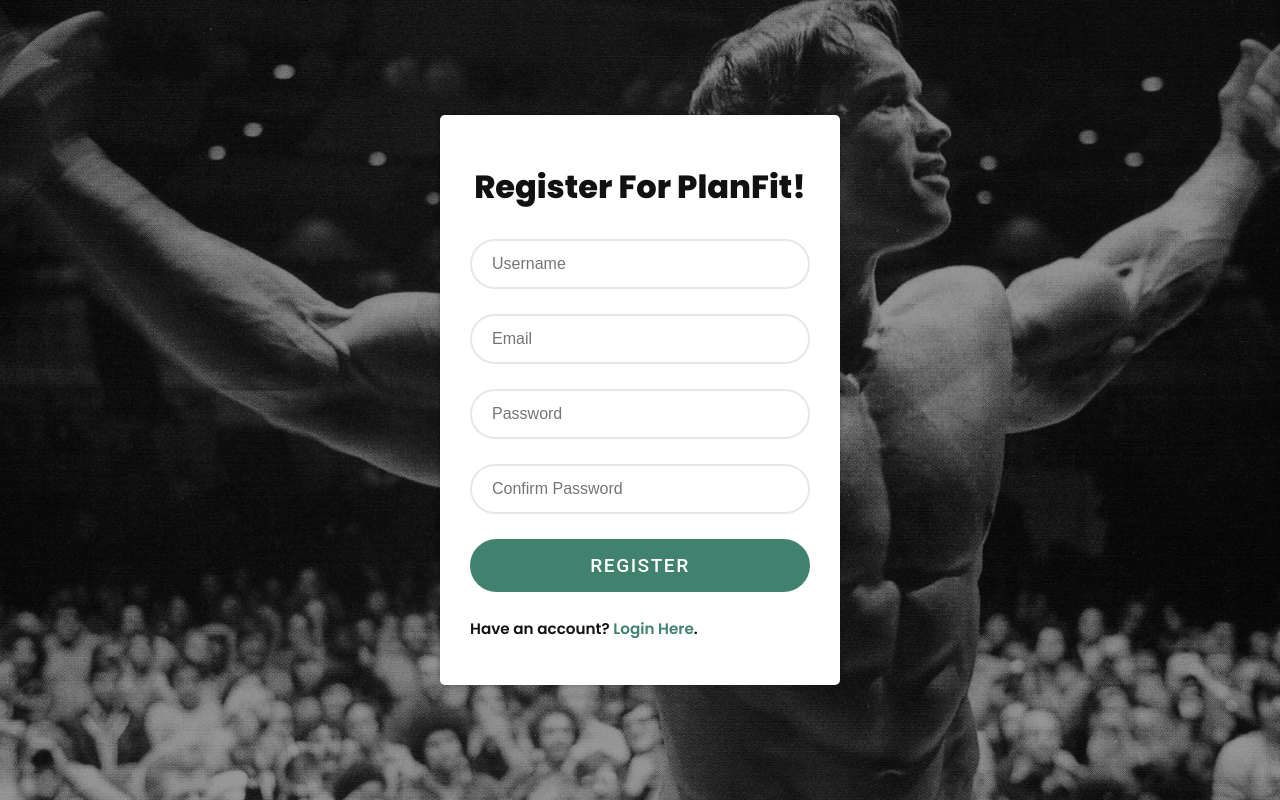
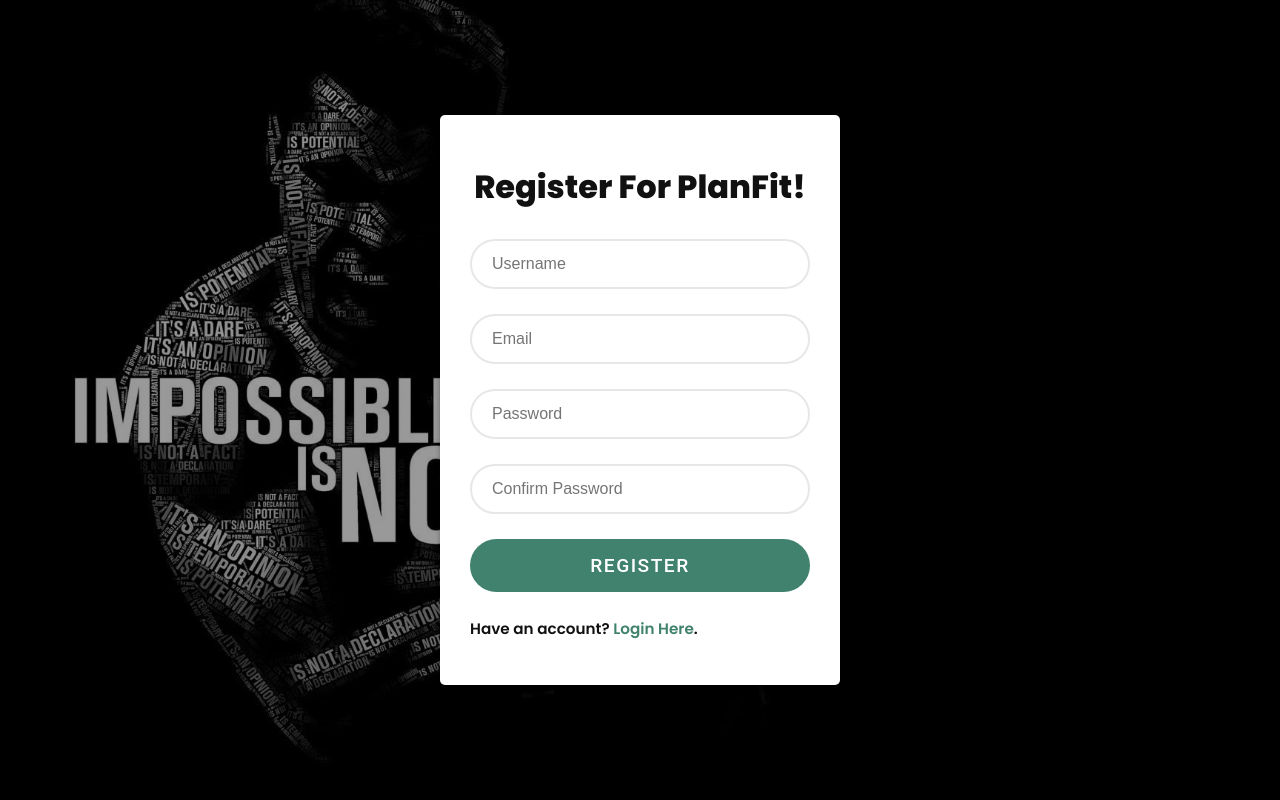
Before and after one commit to Mohammed-Razzak/Final-project, a PHP site: page /register.php in a window 1280 px wide. Run offline with PHP 8.4, Linux system fonts and the light colour scheme; data that the repository does not hold is empty.

Commit message:
image update

```diff
--- a/style.css
+++ b/style.css
@@ -9,7 +9,7 @@
 #register-body {
   width: 100%;
   min-height: 100vh;
-  background-image: linear-gradient(rgba(0,0,0,.4), rgba(0,0,0,.4)), url(images/arnold-conquer.jpg);
+  background-image: linear-gradient(rgba(0,0,0,.4), rgba(0,0,0,.4)), url(images/muhammad-ali.jpg);
   background-position: center;
   background-size: cover;
   display: flex;
```
Also changed, not shown: images/muhammad-ali.jpg (added).
